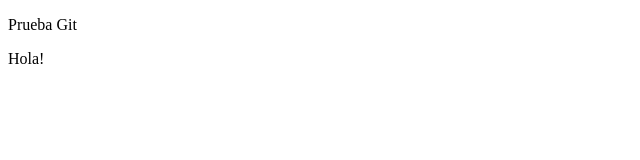
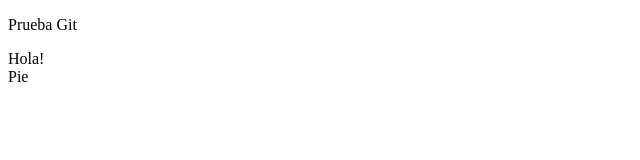
Before and after one commit to JuanVidal7/pruebagit, a plain HTML site: page index.html in a window 1280 px wide. Shown: the full height of the page, 0-640 px from the left. Drawn offline with Linux system fonts and the light colour scheme.

Commit message:
Prueba 3 carga

```diff
--- a/index.html
+++ b/index.html
@@ -13,5 +13,8 @@
     <div>
         Hola!
     </div>
+    <footer>
+        Pie
+    </footer>
 </body>
 </html>
```
